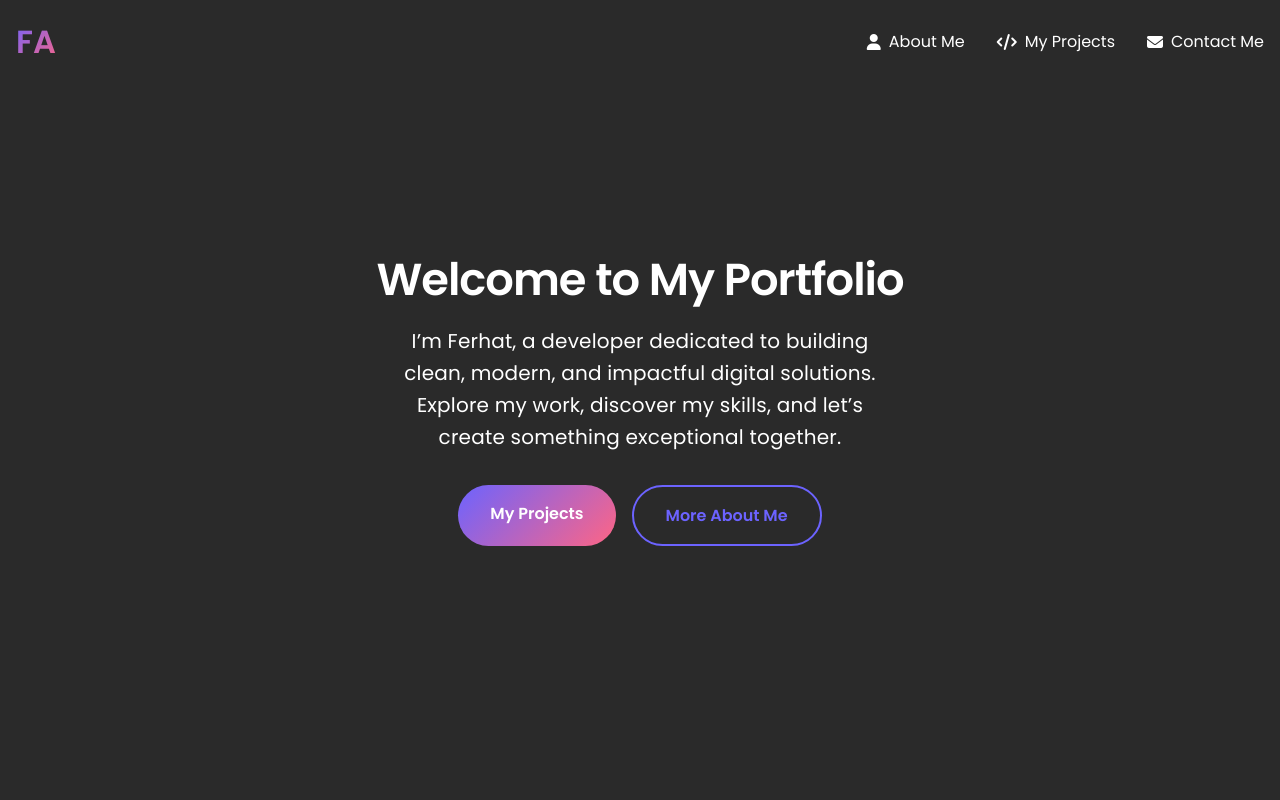
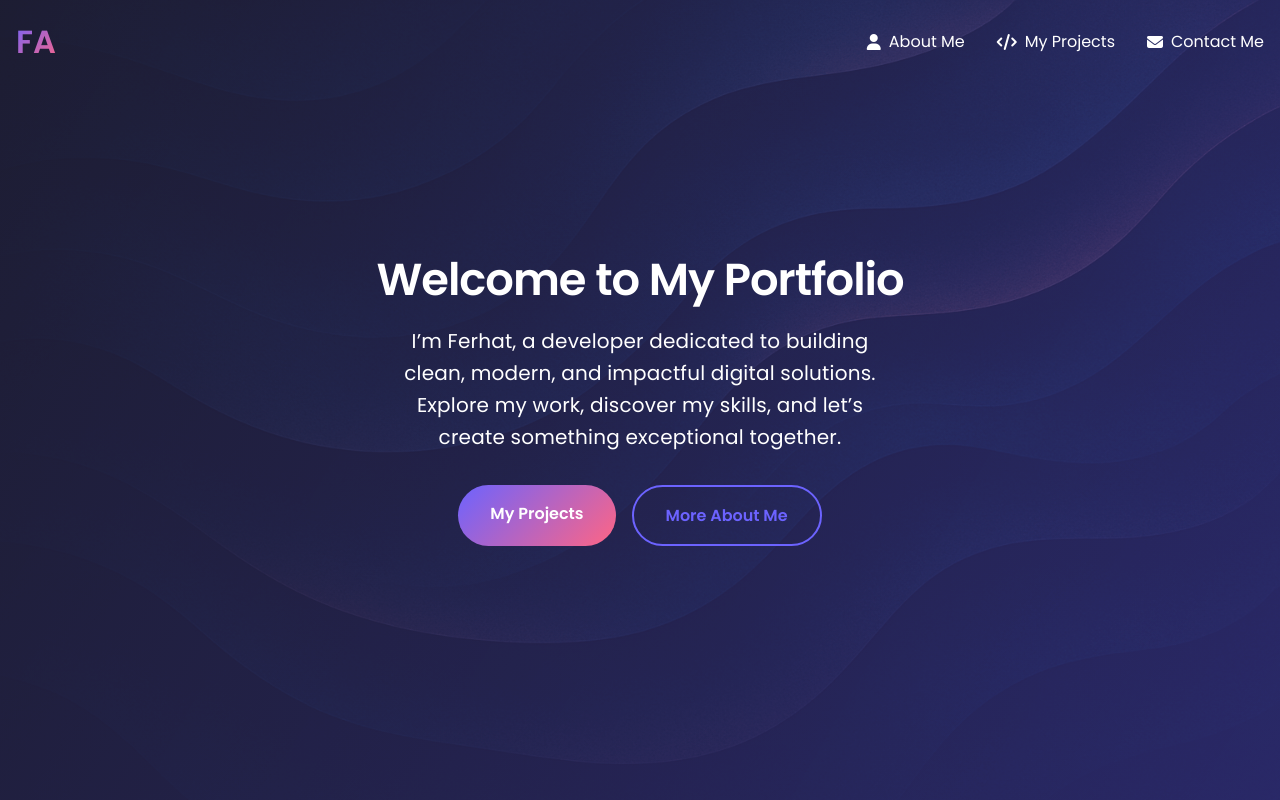
Before and after one commit to FerhatArslann/MyWebsite, a plain HTML site: page public/index.html in a window 1280 px wide. Shown: the top 800 px of the page. Drawn offline with Linux system fonts and the light colour scheme.

Commit message:
Adjust hero section background opacity for better visibility of bg_style image.

```diff
--- a/public/index.html
+++ b/public/index.html
@@ -33,6 +33,7 @@
             <h1 class="hero-title">
                 Welcome to My Portfolio
             </h1>
+            <h2></h2>
             <p class="hero-subtitle">
                 I’m Ferhat, a developer dedicated to building clean, modern, and impactful digital solutions.
                 Explore my work, discover my skills, and let’s create something exceptional together.
--- a/styles/style.css
+++ b/styles/style.css
@@ -192,7 +192,8 @@ nav ul li a:hover {
     display: flex;
     align-items: center;
     justify-content: center;
-    background: var(--secondary-color);
+    /* Lower the opacity of the gradient by using rgba colors */
+    background: linear-gradient(120deg, rgba(35,34,58,0.82) 0%, rgba(108,99,255,0.38) 100%);
     position: relative;
     overflow: hidden;
 }
```
